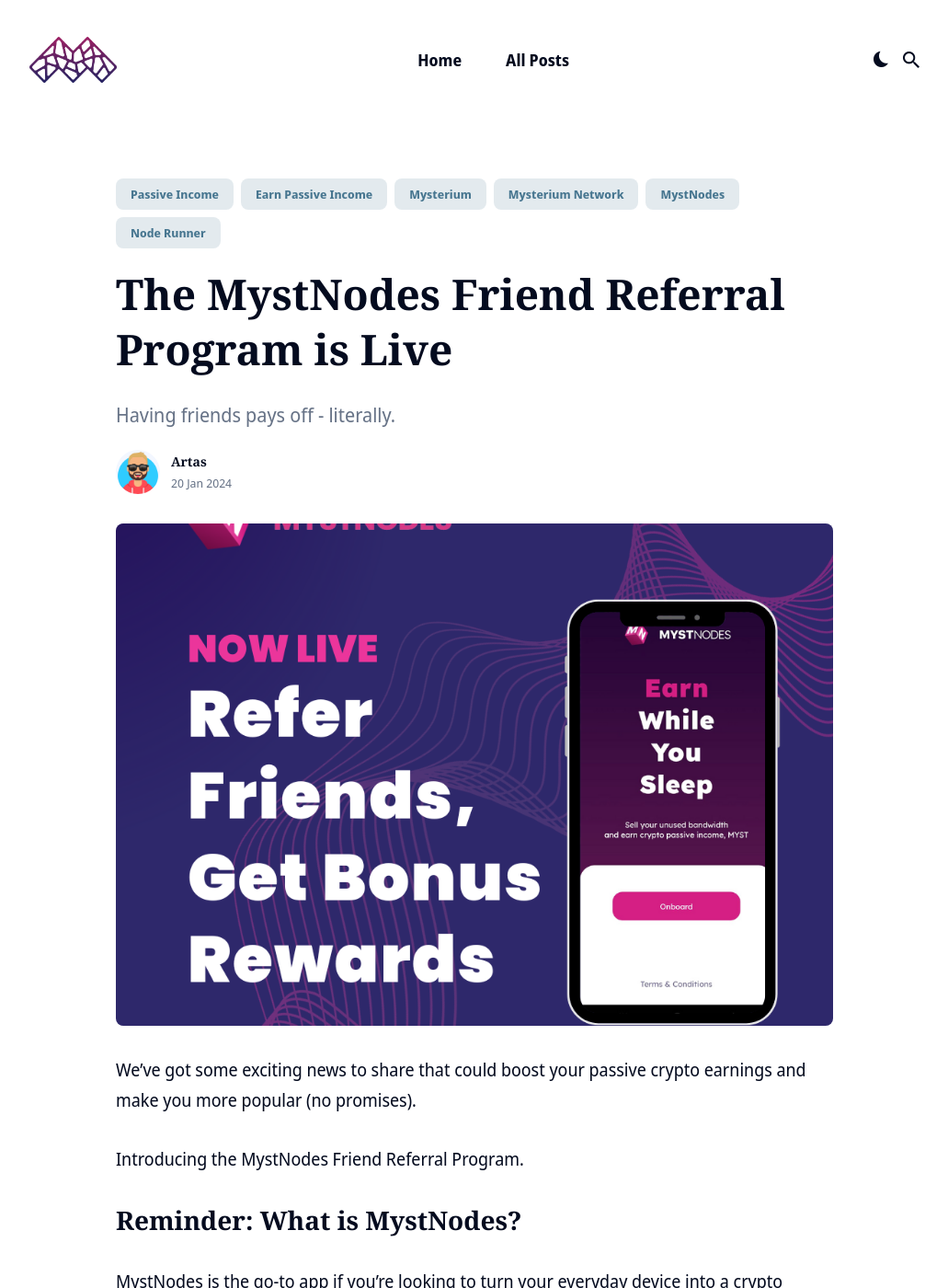
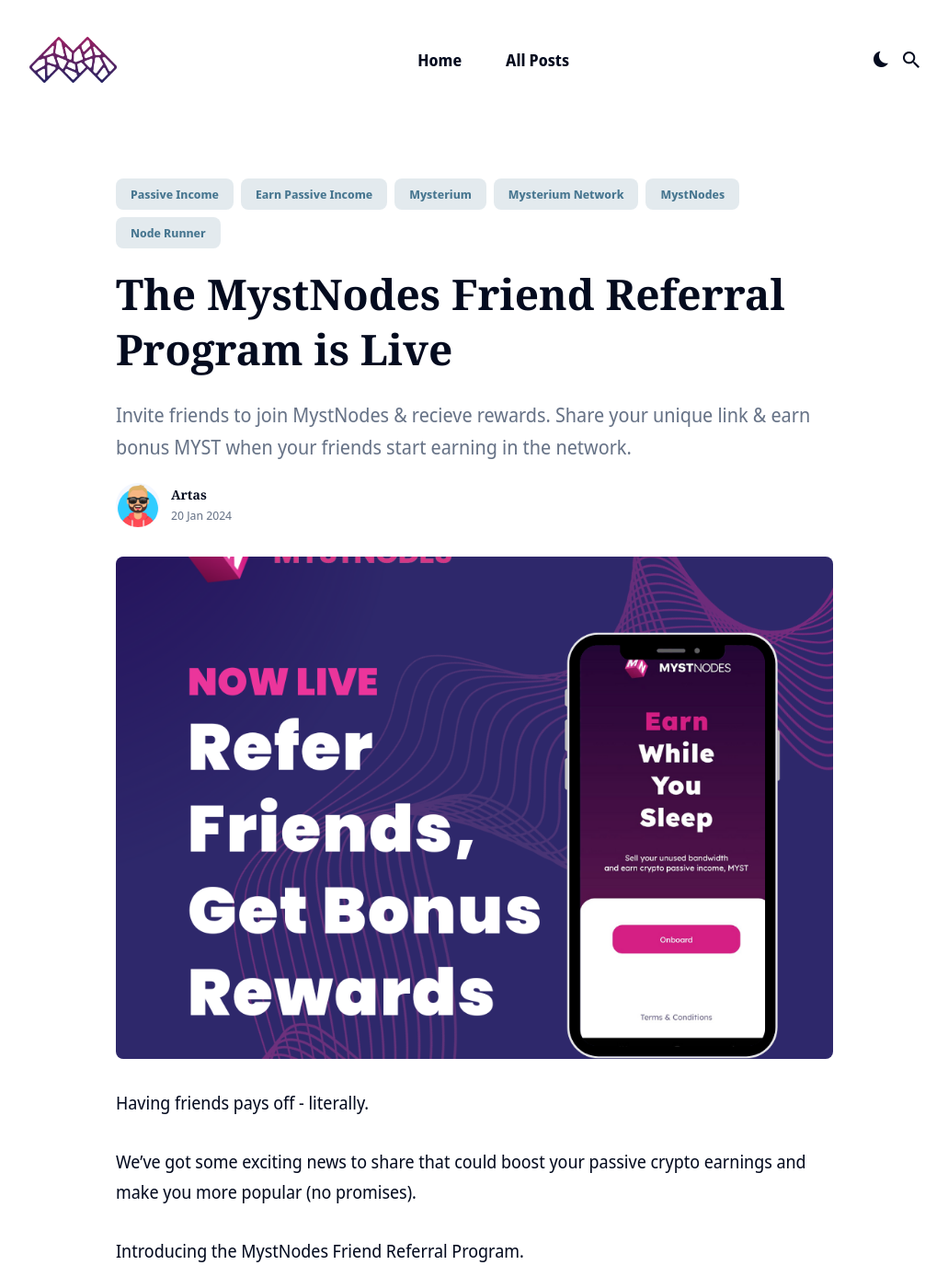
Before and after one commit to mysteriumnetwork/mmn-blog, a Jekyll site: the page built from _posts/2024-01-22-mystnodes-refer-friends.markdown, in a window 1280 px wide and 1400 px high. Shown: the whole window at 92% size, without its empty margins (124-1155 px from the left). Built offline with Jekyll 4.4.1, drawn with Linux system fonts in a browser that asks for light colours; nearby versions of some CDN libraries.

Commit message:
Friend Referrals
Signed-off-by: Mantas Domaševičius <mantas@mysterium.network>

```diff
--- a/_posts/2024-01-22-friend-referrals.markdown
+++ b/_posts/2024-01-22-mystnodes-refer-friends.markdown
@@ -1,13 +1,15 @@
 ---
 layout: post
 title:  'The MystNodes Friend Referral Program is Live'
-description: 'Having friends pays off - literally.'
+description: 'Invite friends to join MystNodes & recieve rewards. Share your unique link & earn bonus MYST when your friends start earning in the network.'
 date:   2024-01-21 00:00:00 +0300
 author: Artas
 image:  '/assets/images/posts/20240122/hero.png'
 tags:   [Passive Income, earn passive income, Mysterium, Mysterium Network, MystNodes, Node Runner]
 tags_color: '#477690'
 ---
+
+Having friends pays off - literally.
 
 We've got some exciting news to share that could boost your passive crypto earnings and make you more popular (no promises).
 
```
